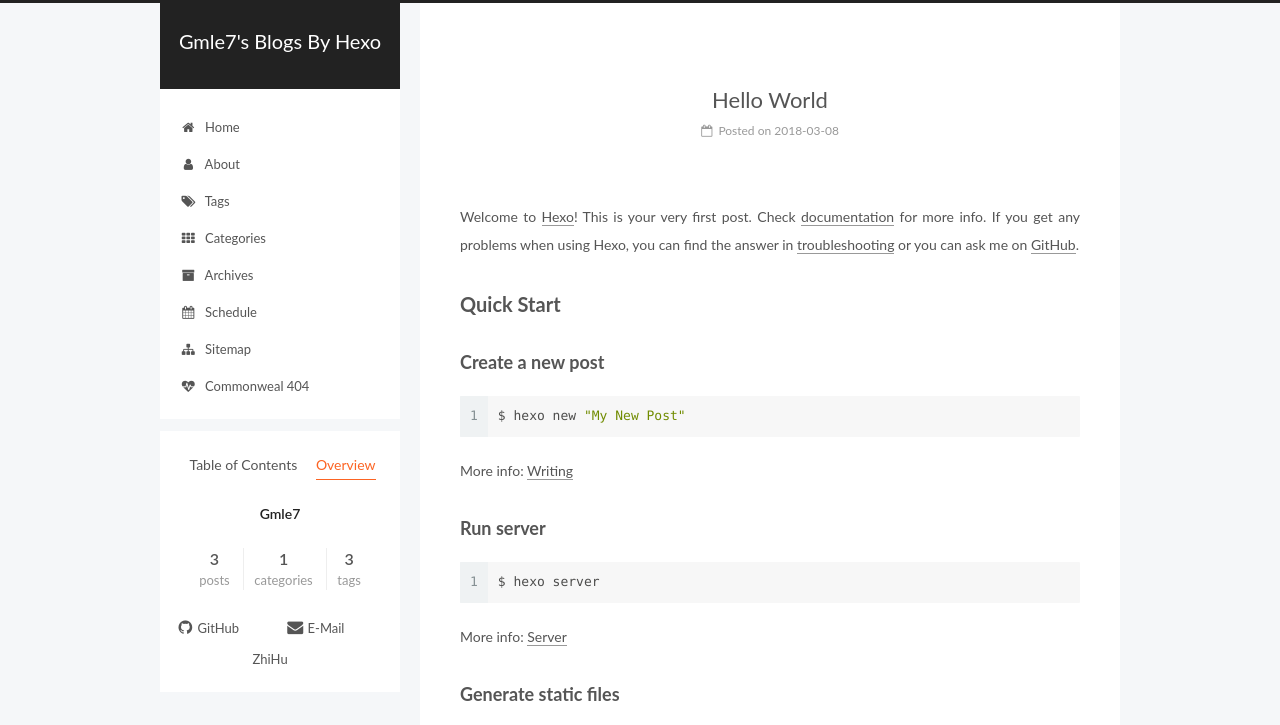
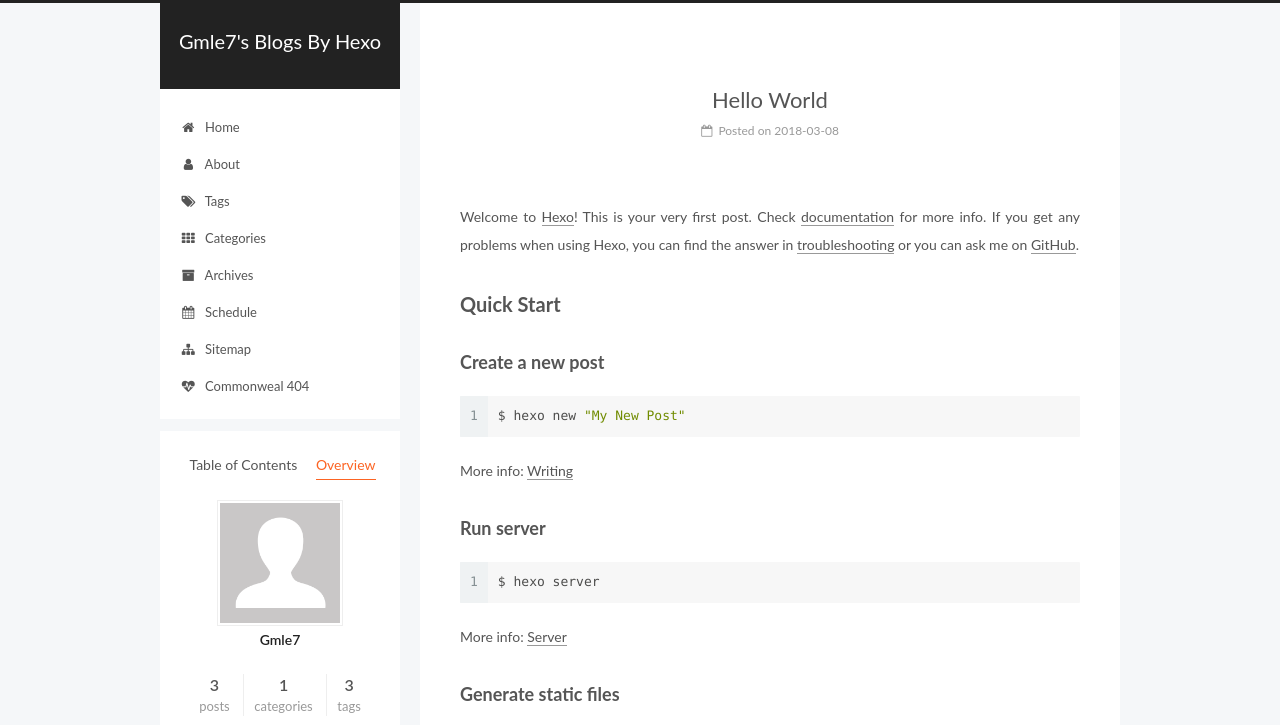
Before and after one commit to Gmle7/Gmle7.github.io, a plain HTML site: page 2018/03/08/hello-world/index.html in a window 1280 px wide. Both pictures are taken after a click on the item "Overview". Shown: the top 725 px of the page. Drawn offline with Linux system fonts and the light colour scheme.

Commit message:
Site updated: 2018-03-08 15:59:32

```diff
--- a/2018/03/08/hello-world/index.html
+++ b/2018/03/08/hello-world/index.html
@@ -466,6 +466,10 @@
         <div class="site-overview">
           <div class="site-author motion-element" itemprop="author" itemscope itemtype="http://schema.org/Person">
 
+              <img class="site-author-image" itemprop="image"
+                src="/images/avatar.gif"
+                alt="Gmle7" />
+
               <p class="site-author-name" itemprop="name">Gmle7</p>
               <p class="site-description motion-element" itemprop="description"></p>
           </div>
```
Also changed, not shown: 2018/03/08/使用vue遇到的问题/index.html (+4 -0 lines), 2018/03/08/搭建博客是参照的网友的教程/index.html (+4 -0 lines), archives/2018/03/index.html (+4 -0 lines), archives/2018/index.html (+4 -0 lines), archives/index.html (+4 -0 lines), categories/搭建博客基础/index.html (+4 -0 lines), index.html (+4 -0 lines), tags/hexo/index.html (+4 -0 lines), tags/npm/index.html (+4 -0 lines), tags/搭建博客，github/index.html (+4 -0 lines).
